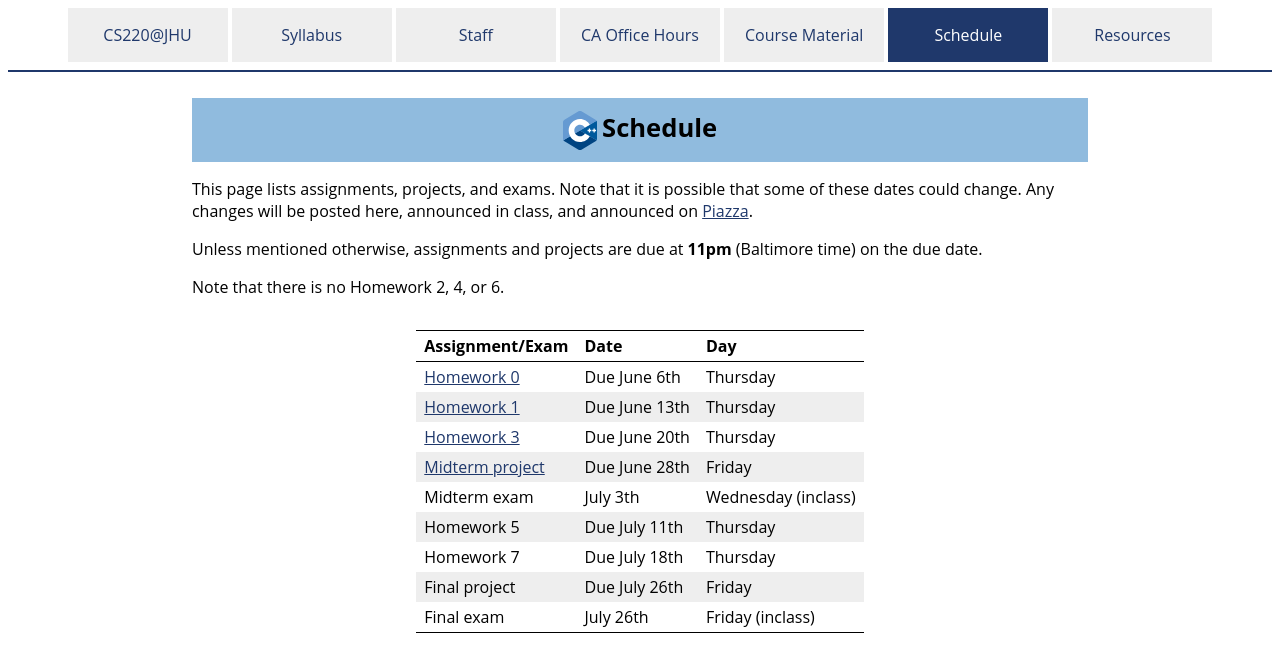
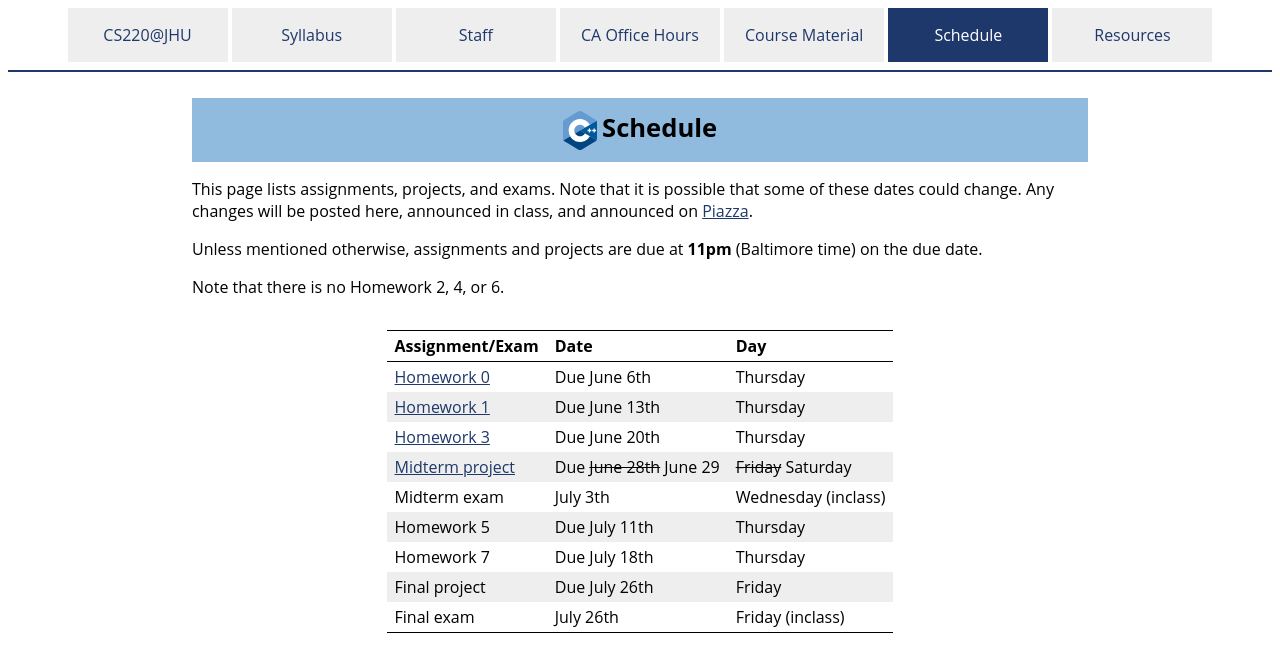
Before and after one commit to jhu-ip/cs220-summer24, a Jekyll site: the page built from schedule.md, in a window 1280 px wide. Shown: the top 672 px of the page. Built offline with Jekyll 4.4.1, drawn with Linux system fonts in a browser that asks for light colours.

Commit message:
Update midterm project due date

```diff
--- a/schedule.md
+++ b/schedule.md
@@ -14,15 +14,15 @@ on the due date.
 Note that there is no Homework 2, 4, or 6.
 
 
-| Assignment/Exam                        | Date          | Day                 |
-|----------------------------------------|---------------|---------------------|
-| [Homework 0](assign/hw0.html)          | Due June 6th  | Thursday            |
-| [Homework 1](assign/hw1.html)          | Due June 13th | Thursday            |
-| [Homework 3](assign/hw3.html)          | Due June 20th | Thursday            |
-| [Midterm project](assign/midterm.html) | Due June 28th | Friday              |
-| Midterm exam                           | July 3th      | Wednesday (inclass) |
-| Homework 5                             | Due July 11th | Thursday            |
-| Homework 7                             | Due July 18th | Thursday            |
-| Final project                          | Due July 26th | Friday              |
-| Final exam                             | July 26th     | Friday (inclass)    |
-|----------------------------------------|---------------|---------------------|
+| Assignment/Exam                        | Date                      | Day                 |
+|----------------------------------------|---------------------------|---------------------|
+| [Homework 0](assign/hw0.html)          | Due June 6th              | Thursday            |
+| [Homework 1](assign/hw1.html)          | Due June 13th             | Thursday            |
+| [Homework 3](assign/hw3.html)          | Due June 20th             | Thursday            |
+| [Midterm project](assign/midterm.html) | Due ~~June 28th~~ June 29 | ~~Friday~~ Saturday |
+| Midterm exam                           | July 3th                  | Wednesday (inclass) |
+| Homework 5                             | Due July 11th             | Thursday            |
+| Homework 7                             | Due July 18th             | Thursday            |
+| Final project                          | Due July 26th             | Friday              |
+| Final exam                             | July 26th                 | Friday (inclass)    |
+|----------------------------------------|---------------------------|---------------------|
```
Also changed, not shown: index.md (+1 -0 lines).
